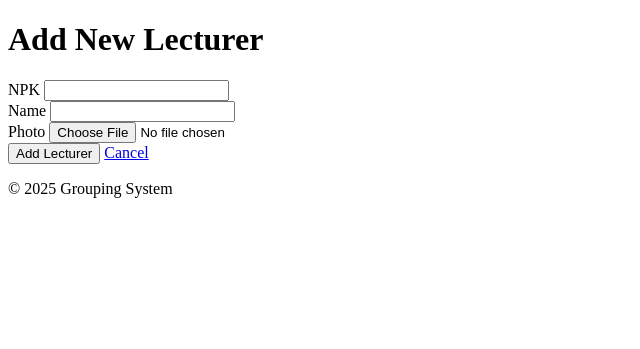
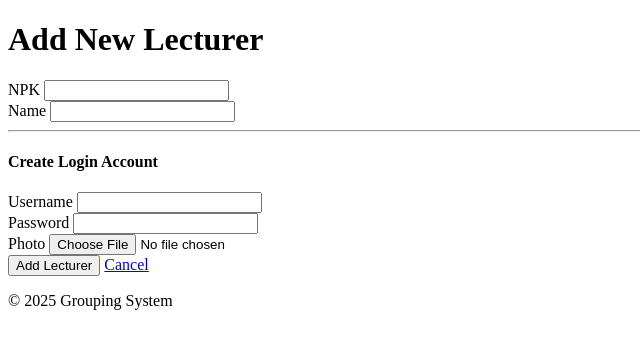
Before and after one commit to Henry-Hilton/Grouping-System, a PHP site: page /admin/add_dosen.php in a window 1280 px wide. Shown: the top 349 px of the page, without its empty margins (0-640 px from the left). Run offline with PHP 8.4, Linux system fonts and the light colour scheme; the visitor is signed in with stand-in values (Sample User, id 1); some libraries are stand-ins or nearby versions.

Commit message:
feat(auth): Create account upon new lecturer creation
This commit updates the 'Add Lecturer' feature to simultaneously create a corresponding login account in the `akun` table, as required by the mid-term assessment.

The `add_dosen.php` form now includes fields for username and password. The `add_dosen_process.php` script has been updated to first create the lecturer, then securely hash the password and create the associated account, linking them via the `npk_dosen` foreign key.

```diff
--- a/admin/add_dosen.php
+++ b/admin/add_dosen.php
@@ -19,6 +19,19 @@ require_once('../partials/header.php');
       <input type="text" id="nama" name="nama" class="form-control" required>
     </div>
 
+    <hr>
+    <h4>Create Login Account</h4>
+
+    <div class="form-group">
+      <label for="username">Username</label>
+      <input type="text" id="username" name="username" class="form-control" required>
+    </div>
+
+    <div class="form-group">
+      <label for="password">Password</label>
+      <input type="password" id="password" name="password" class="form-control" required>
+    </div>
+
     <div class="form-group">
       <label for="foto">Photo</label>
       <input type="file" id="foto" name="foto" class="form-control">
```
Also changed, not shown: admin/add_dosen_process.php (+30 -24 lines).
